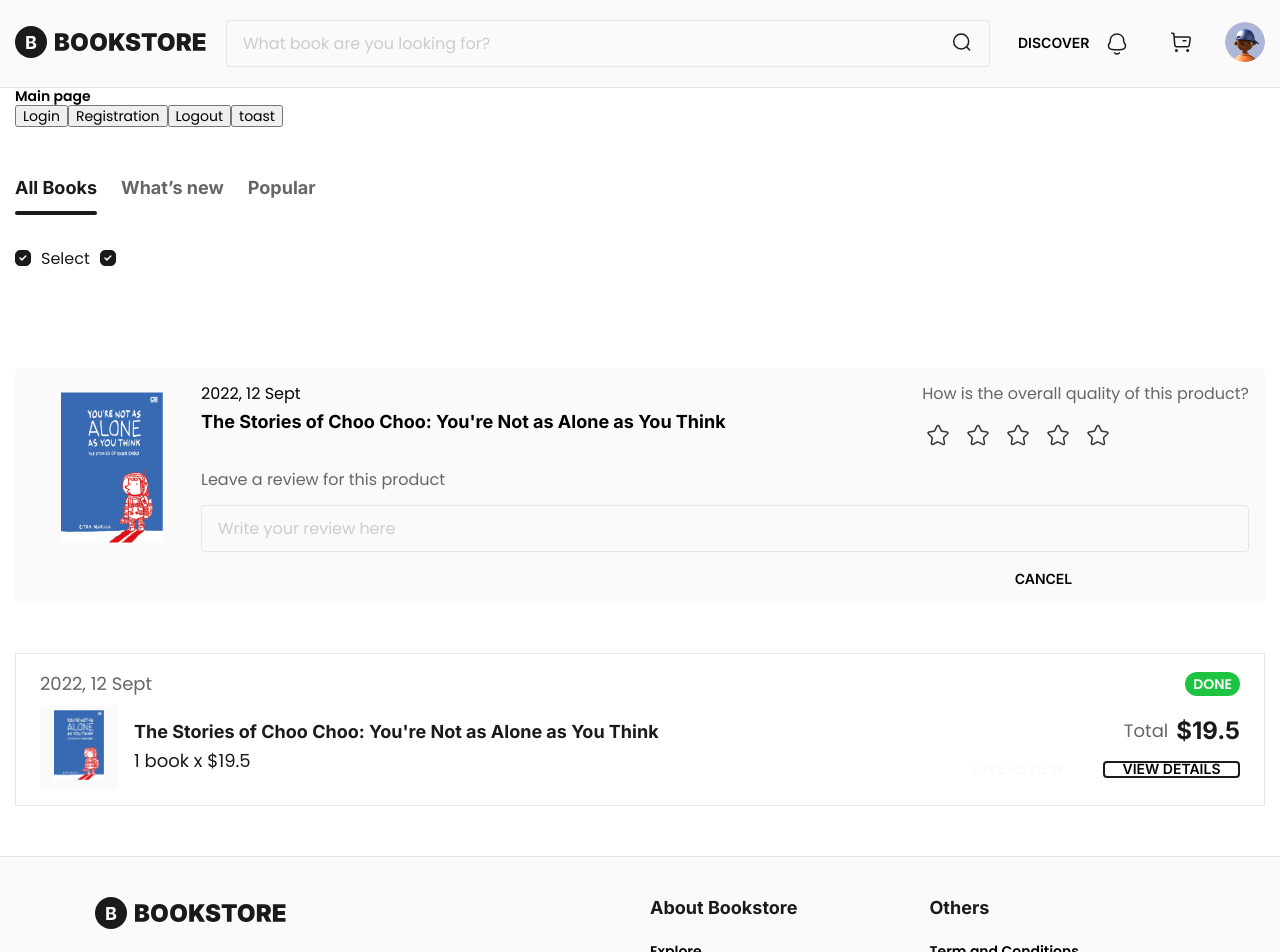
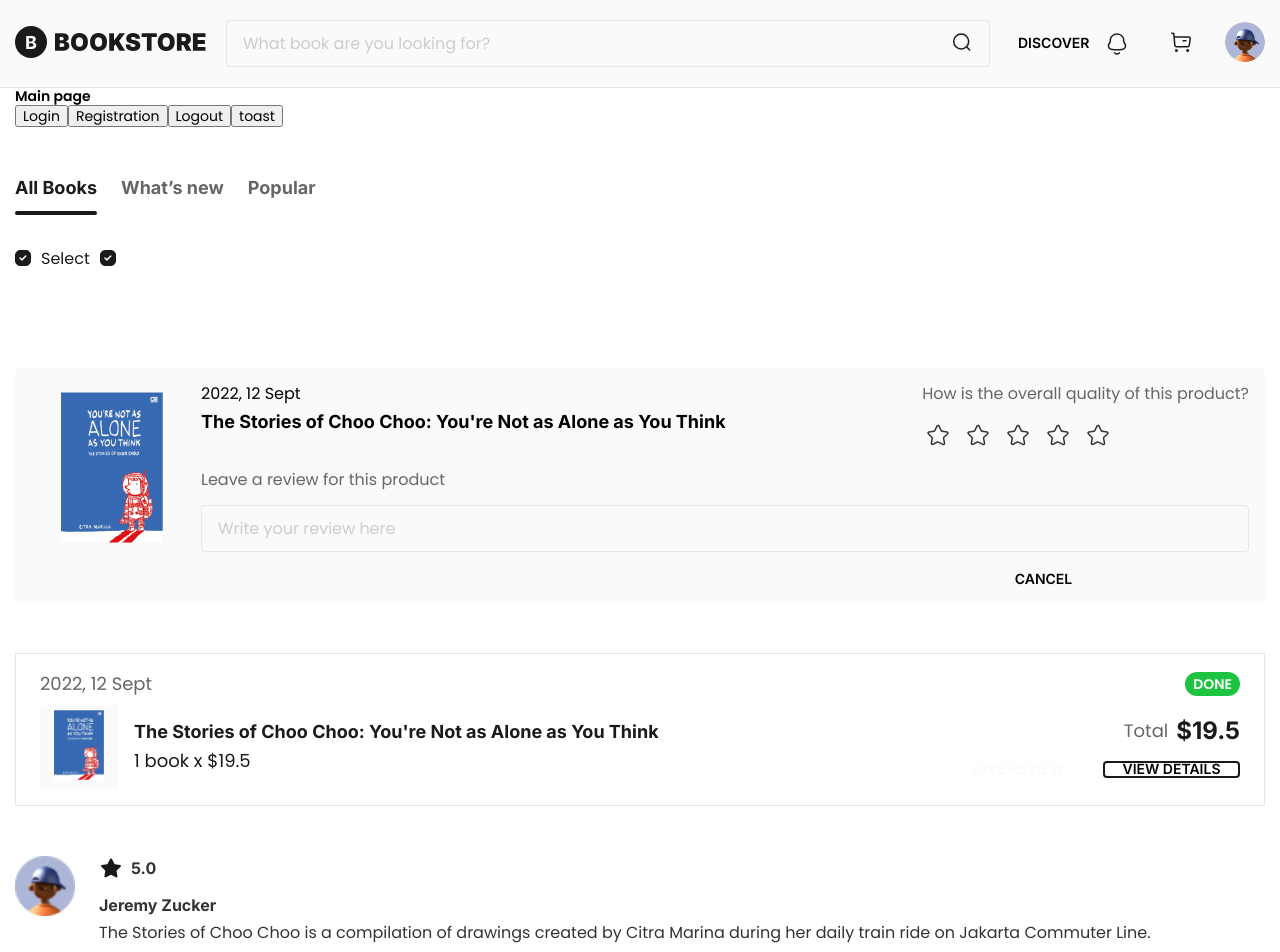
Before and after one commit to gapanovichV/bookstore-next, a Next.js app: page / in a window 1280 px wide. Shown: the top 952 px of the page. Built offline with nearby package versions, Linux system fonts and the light colour scheme.

Commit message:
feat: add review card on book detail

```diff
--- /dev/null
+++ b/components/elements/ReviewBookDetail/ReviewBookDetail.module.scss
@@ -0,0 +1,35 @@
+.review {
+  display: flex;
+  gap: 24px;
+  &__pic {
+    img {
+      width: 60px;
+      height: 60px;
+    }
+  }
+  &__detail {
+    display: flex;
+    flex-direction: column;
+    gap: 16px;
+    &__star {
+      display: flex;
+      align-items: center;
+      gap: 8px;
+      p {
+        font: var(--font-subtitle-3);
+        color: var(--color-style-primary-700);
+      }
+    }
+    &__text {
+      &__author {
+        font: var(--font-subtitle-3);
+        color: var(--color-style-primary-700);
+      }
+      &__review {
+        margin-top: 8px;
+        font: var(--font-bodytext-3);
+        color: var(--color-style-primary-700);
+      }
+    }
+  }
+}
--- /dev/null
+++ b/components/elements/ReviewBookDetail/ReviewBookDetail.tsx
@@ -0,0 +1,28 @@
+import clsx from "clsx"
+
+import styles from "./ReviewBookDetail.module.scss"
+
+interface ReviewBookDetailProps {
+  className?: string;
+}
+
+export const ReviewBookDetail = ({ className }: ReviewBookDetailProps) => {
+  return (
+    <div className={clsx(styles.review, className)}>
+      <div className={clsx(styles.review__pic)}>
+        <img src="/img/ProfileTEST.png" alt="Profile TEST" />
+      </div>
+      <div className={clsx(styles.review__detail)}>
+        <div className={clsx(styles.review__detail__star)}>
+          <img src="/img/starFill.svg" alt="star" />
+          <p>5.0</p>
+        </div>
+        <div className={clsx(styles.review__detail__text)}>
+          <p className={clsx(styles.review__detail__text__author)}>Jeremy Zucker</p>
+          <p className={clsx(styles.review__detail__text__review)}>The Stories of Choo Choo is a compilation of drawings created
+            by Citra Marina during her daily train ride on Jakarta Commuter Line.</p>
+        </div>
+      </div>
+    </div>
+  )
+}
--- a/components/elements/StarRating/StarRating.tsx
+++ b/components/elements/StarRating/StarRating.tsx
@@ -21,7 +21,7 @@ interface StarProps {
 const Star = ({ filled, onClick, onMouseEnter, onMouseLeave }: StarProps) => {
   return (
     <button
-      title="button star"
+      title="Star raiting"
       type="button"
       className={clsx("btn-reset", styles.star)}
       onClick={onClick}
@@ -60,8 +60,6 @@ const Star = ({ filled, onClick, onMouseEnter, onMouseLeave }: StarProps) => {
   )
 }
 
-const message = ["Bad", "Average", "Ok", "Good", "Very good"]
-
 export const StarRating = ({ defaultRating = 0, onSetRating, className }: StarRatingProps) => {
   const [rating, setRating] = useState(defaultRating)
   const [hover, setHover] = useState(0)
@@ -85,7 +83,6 @@ export const StarRating = ({ defaultRating = 0, onSetRating, className }: StarRa
           />
         ))}
       </div>
-      <p>{message.length === 5 && message[hover ? hover - 1 : rating - 1]}</p>
     </div>
   )
 }
--- a/components/templates/MainPage/MainPage.tsx
+++ b/components/templates/MainPage/MainPage.tsx
@@ -14,6 +14,7 @@ import {
   Tab,
   Tag
 } from "@/components/elements"
+import { ReviewBookDetail } from "@/components/elements/ReviewBookDetail/ReviewBookDetail"
 import { useTab } from "@/hooks/useTab"
 import { useUserLogout } from "@/hooks/useUserLogout"
 import { RouteEnum } from "@/types/route.type"
@@ -56,6 +57,9 @@ const MainPage = () => {
         <div className={"test test_col"}>
           <PurchaseCard />
         </div>
+        <div className={"test"}>
+          <ReviewBookDetail />
+        </div>
       </div>
     </main>
   )
```
Also changed, not shown: components/templates/BookDetail/BookDetail.module.scss (+14 -1 lines), components/templates/BookDetail/BookDetail.tsx (+10 -2 lines).
